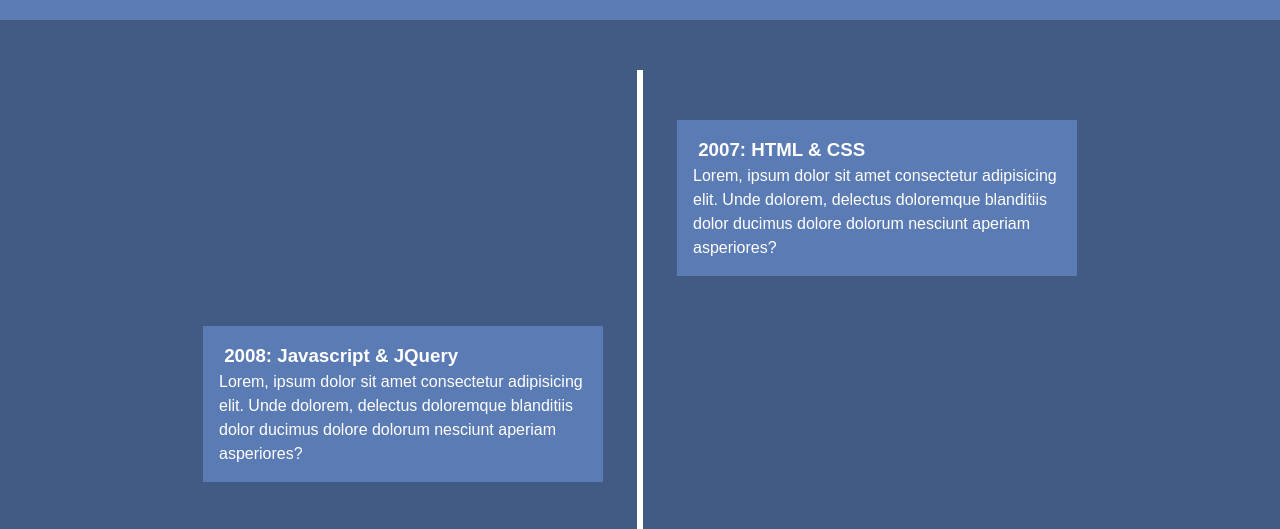
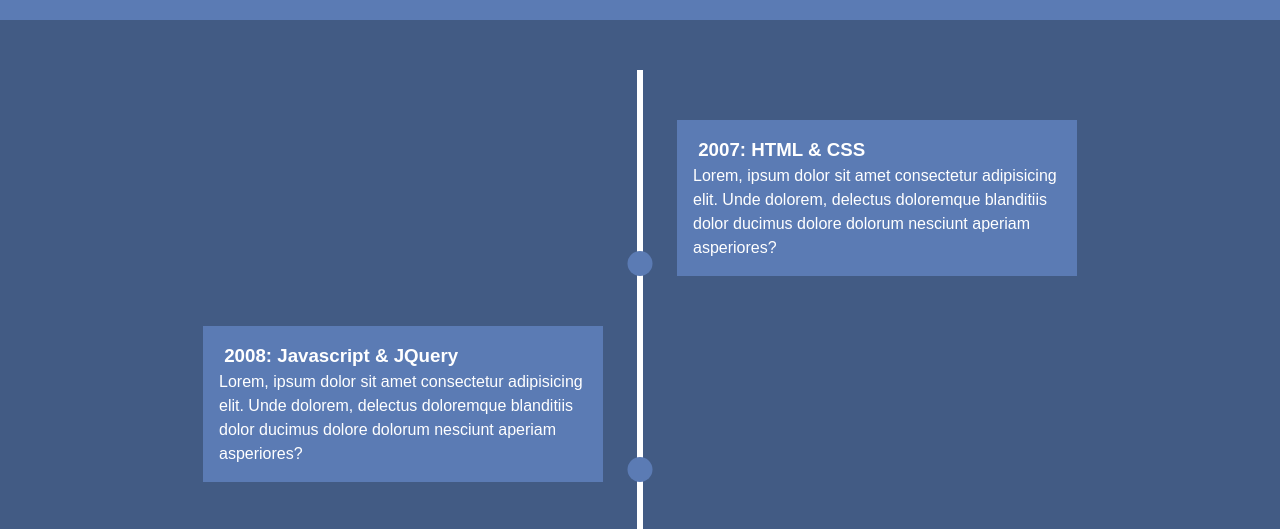
Before and after one commit to EnergeticPixels/resume-timeline, a plain HTML site: page index.html in a window 1280 px wide. Shown: the part 191-720 px from the top of the page. Drawn offline with Linux system fonts and the light colour scheme.

Commit message:
Add dots for events on timeline

```diff
--- a/styles/main.css
+++ b/styles/main.css
@@ -62,3 +62,16 @@
 #timeline ul li:nth-child(even) div {
   left: -434px;
 }
+/*    DOTS    */
+#timeline ul li::after {
+  content: '';
+  position: absolute;
+  left: 50%;
+  bottom: 0;
+  width: 25px;
+  height: 25px;
+  background: var(--secondary-color);
+  transform: translateX(-50%);
+  border-radius: 50%;
+  transition: background 0.5s ease-in-out;
+}
```
